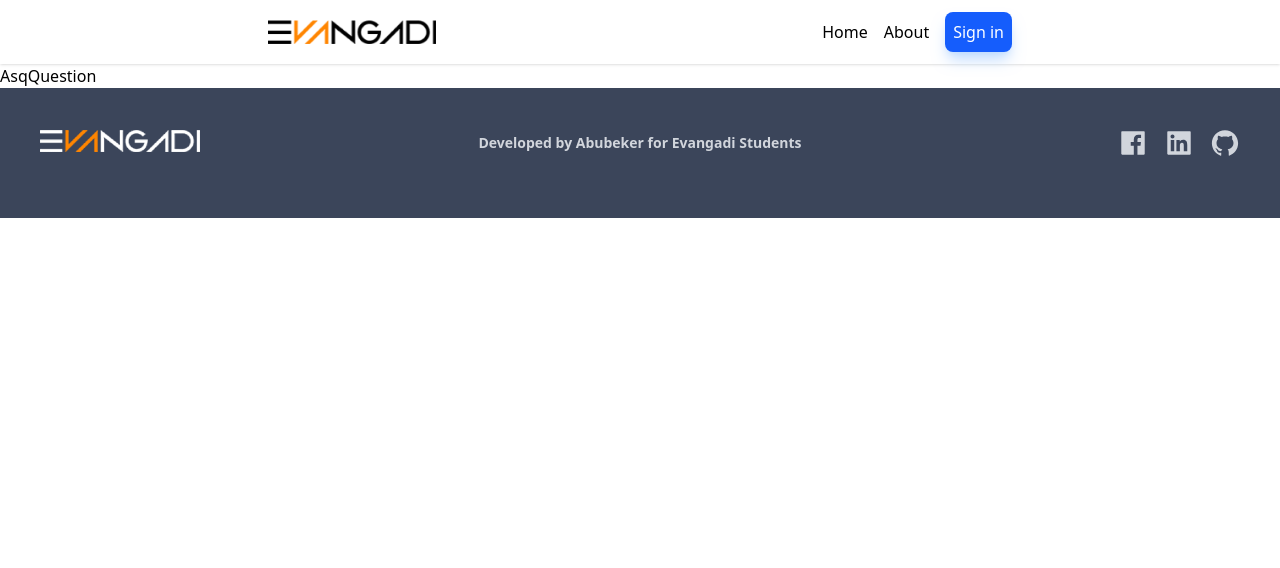
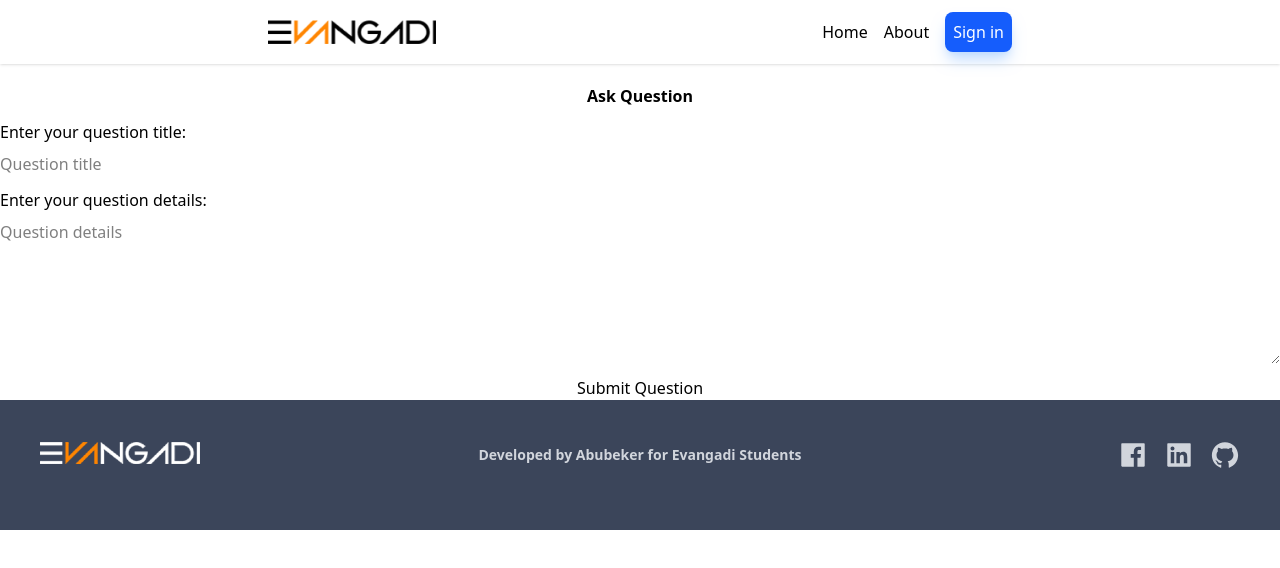
Before and after one commit to abubekernuru/evangadi-students-forum, a React (Vite) app in the folder client/: page /askquestion in a window 1280 px wide. Shown: the top 568 px of the page. Built offline with nearby package versions, Linux system fonts and the light colour scheme.

Commit message:
start ask question page ui

```diff
--- a/client/src/pages/AsqQuestion.jsx
+++ b/client/src/pages/AsqQuestion.jsx
@@ -2,7 +2,20 @@ import React from 'react'
 
 function AsqQuestion() {
   return (
-    <div>AsqQuestion</div>
+    <div className='container mt-5'>
+      <h1 className='text-center font-bold mb-3'>Ask Question</h1>
+      <form className='flex flex-col gap-3'>
+        <div className='flex flex-col gap-2'>
+          <label htmlFor="questionTitle">Enter your question title: </label>
+          <input type="text" id='questionTitle' placeholder='Question title'/>
+        </div>
+        <div className='flex flex-col gap-2'>
+          <label htmlFor="questionDetails">Enter your question details: </label>
+          <textarea type="text" id='questionDetails' placeholder='Question details' rows={6} className='w-full'></textarea>
+        </div>
+        <button type="submit">Submit Question</button>
+      </form>
+    </div>
   )
 }
 
```
